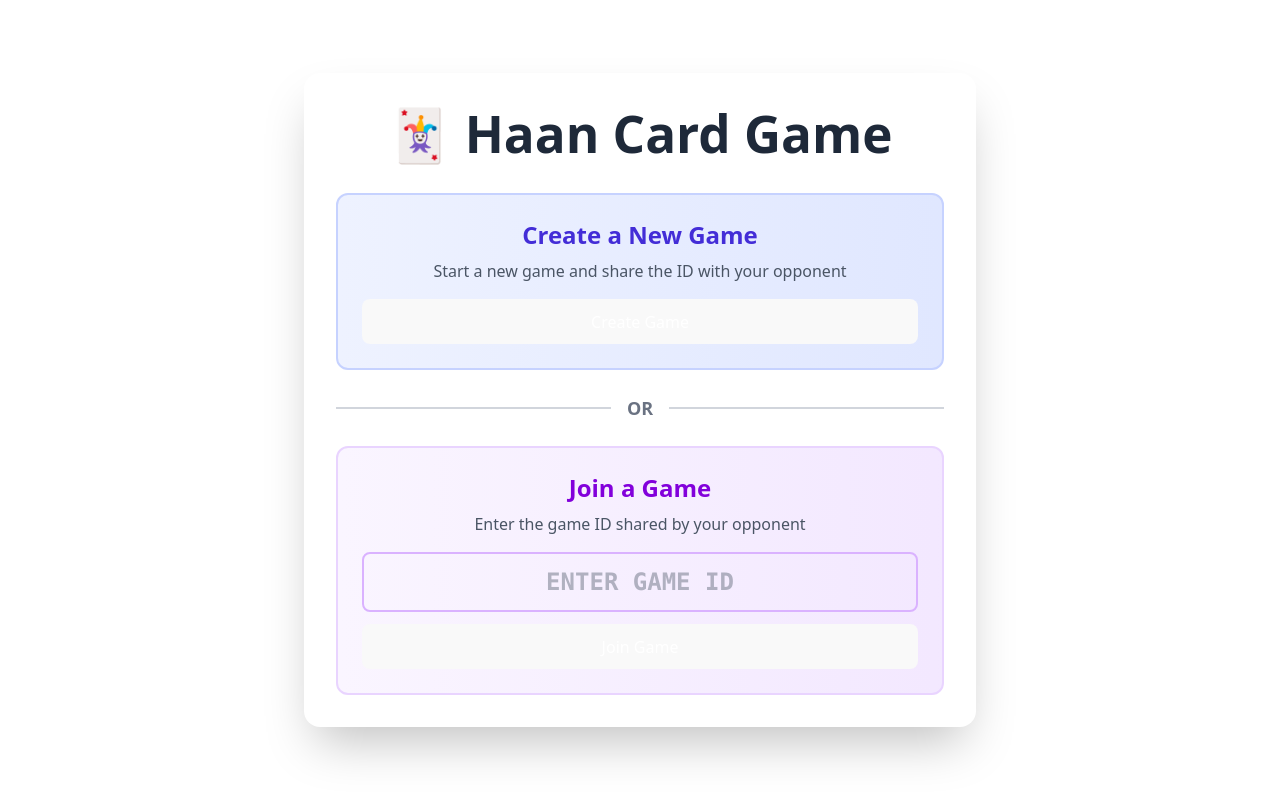
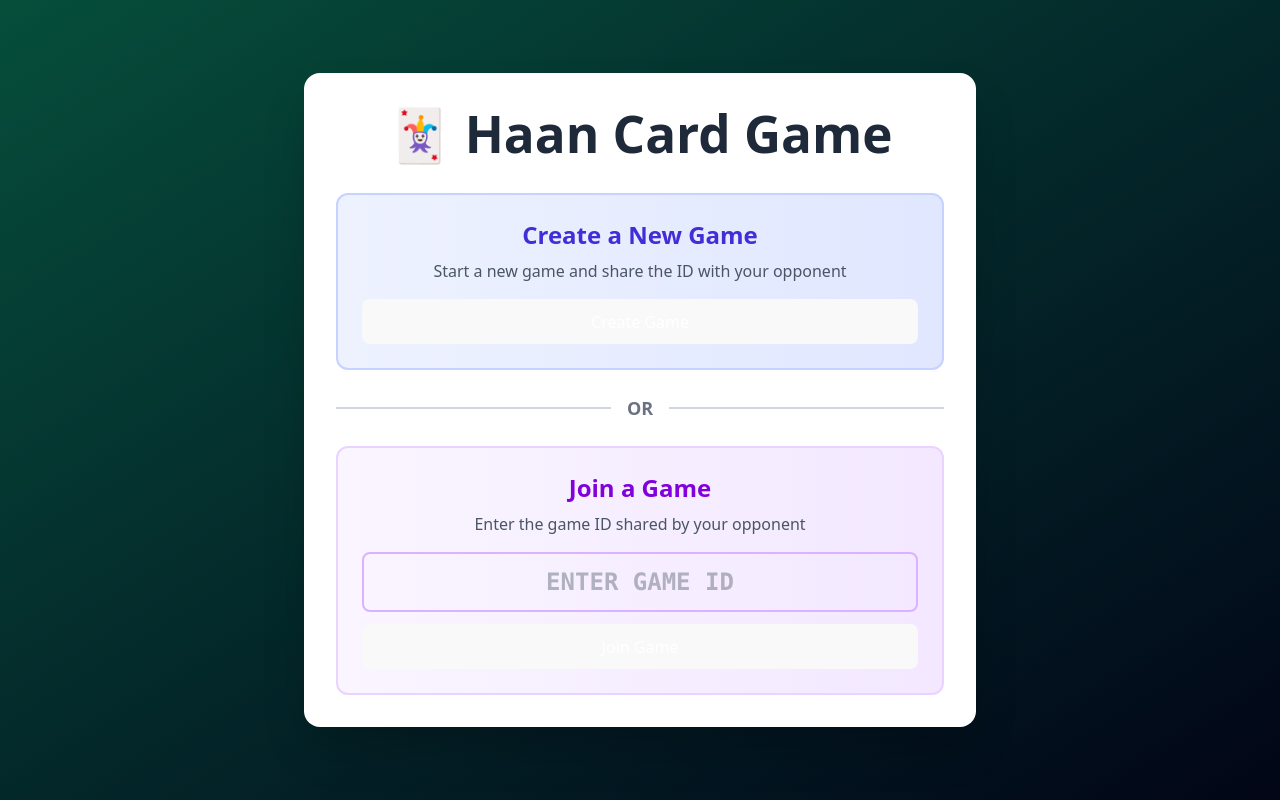
Before and after one commit to lifeOfKamil/Vite-card-game, a React (Vite) app in the folder client/: page / in a window 1280 px wide. Built offline with nearby package versions, Linux system fonts and the light colour scheme; no server answers.

Commit message:
Update GameLobby background styles

```diff
--- a/client/src/pages/GameLobby.tsx
+++ b/client/src/pages/GameLobby.tsx
@@ -143,7 +143,7 @@
 	// Waiting in lobby view
 	if (lobbyInfo) {
 		return (
-			<div className="min-h-screen bg-none flex items-center justify-center p-4">
+			<div className="min-h-screen bg-linear-to-br from-[#064e3b] to-[#020617] flex items-center justify-center p-4">
 				<div className="bg-white rounded-2xl shadow-2xl p-8 max-w-md w-full">
 					<h1 className="text-3xl font-bold text-center text-gray-800 mb-6">Game Lobby</h1>
 
@@ -196,7 +196,7 @@
 
 	// Initial lobby view (create or join)
 	return (
-		<div className="min-h-screen bg-none flex items-center justify-center p-4">
+		<div className="min-h-screen bg-linear-to-br from-[#064e3b] to-[#020617] flex items-center justify-center p-4">
 			<div className="bg-white rounded-2xl shadow-2xl p-8 max-w-2xl w-full">
 				<h1 className="text-4xl font-bold text-center text-gray-800 mb-8">🃏 Haan Card Game</h1>
 
```
